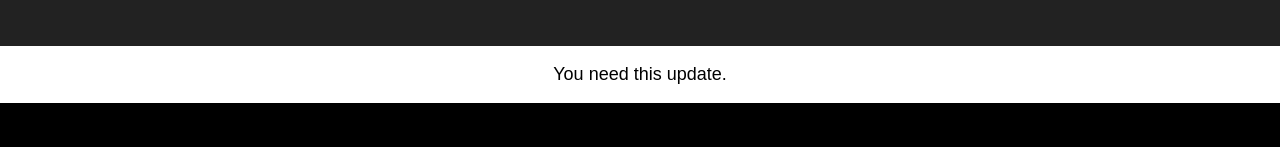
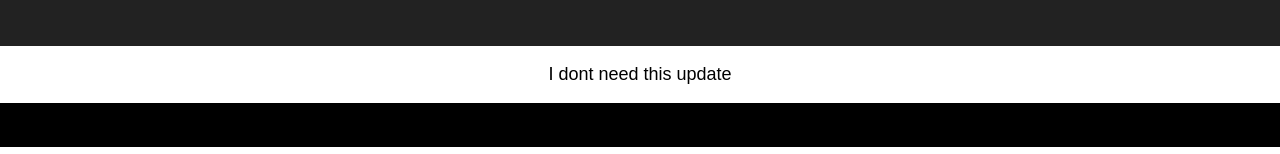
Before and after one commit to bsakers/ui-testing-nt, a React app: page / in a window 1280 px wide. Shown: the part 188-342 px from the top of the page. Built offline with nearby package versions, Linux system fonts and the light colour scheme.

Commit message:
Dont need

```diff
--- a/src/App.js
+++ b/src/App.js
@@ -11,7 +11,7 @@
           <h1 className="App-title">Welcome to React</h1>
         </header>
         <p className="App-intro">
-          You need this update.
+          I dont need this update
         </p>
       </div>
     );
```
